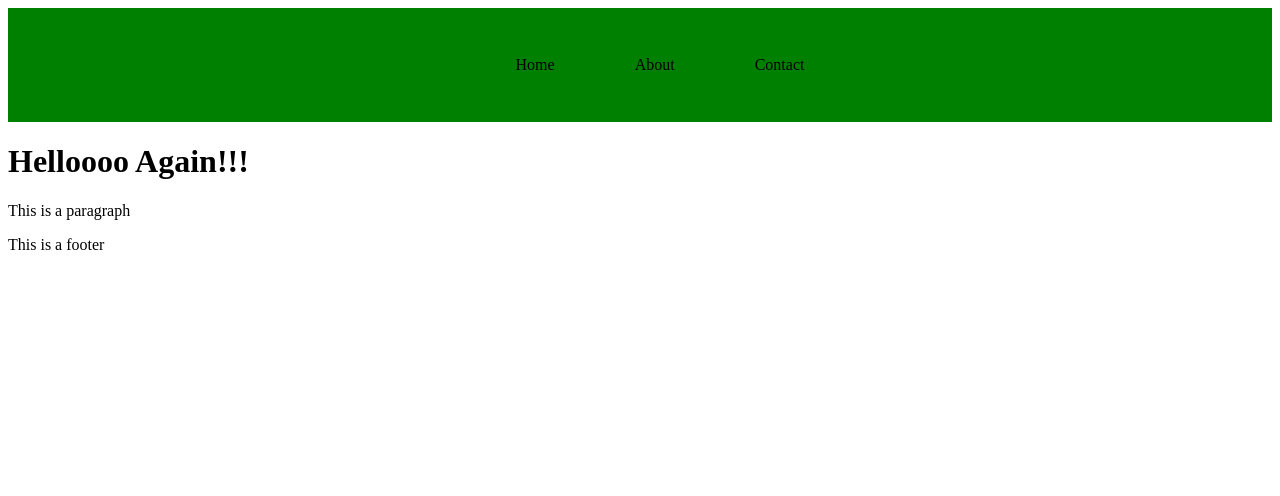
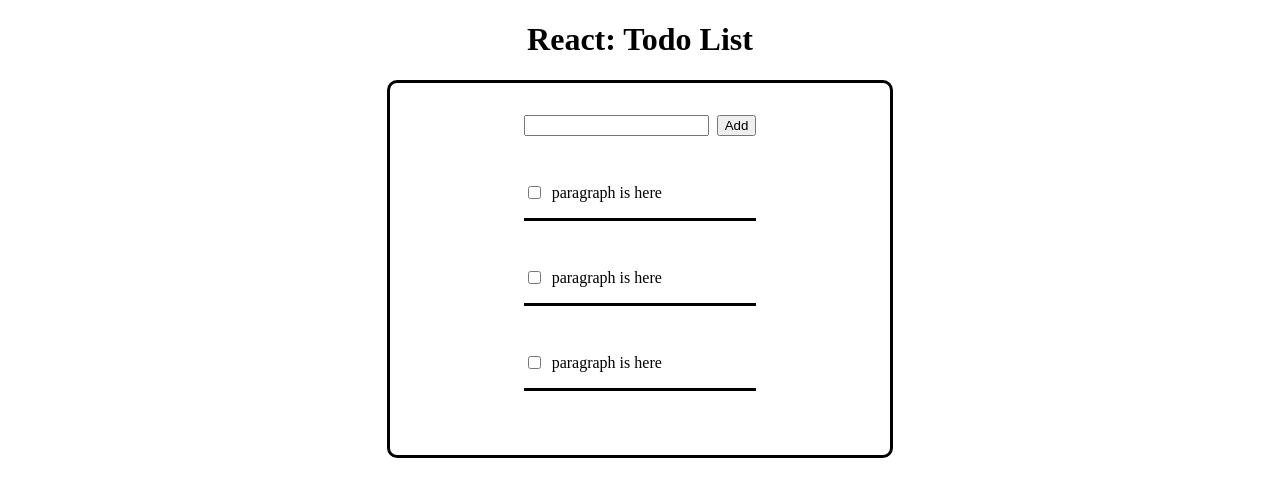
Before and after one commit to jvcataquiz/ReactJs-From-Scratch-to-MemeGenerator-, a React (Create React App) app in the folder my-app/: page / in a window 1280 px wide. Shown: the top 496 px of the page. Built offline with nearby package versions, Linux system fonts and the light colour scheme.

Commit message:
creating Todo list app using react

```diff
--- a/my-app/src/App.css
+++ b/my-app/src/App.css
@@ -1,38 +1,21 @@
-.App {
-  text-align: center;
+.Todo{
+  display: flex;
+  justify-content: center;
+  border: 3px solid black;
+  border-radius: 10px;
+  margin: 0rem 30%;
+}
+.Todo div div{
+  display: flex;
+  align-items: center;
+  border-bottom: 3px solid black;
+  gap: 0.5rem;
 }
 
-.App-logo {
-  height: 40vmin;
-  pointer-events: none;
+.Todo div {
+  margin-bottom: 2rem;
 }
-
-@media (prefers-reduced-motion: no-preference) {
-  .App-logo {
-    animation: App-logo-spin infinite 20s linear;
-  }
+.searchbar{
+  margin-top:2rem;
+  border-bottom: none !important;
 }
-
-.App-header {
-  background-color: #282c34;
-  min-height: 100vh;
-  display: flex;
-  flex-direction: column;
-  align-items: center;
-  justify-content: center;
-  font-size: calc(10px + 2vmin);
-  color: white;
-}
-
-.App-link {
-  color: #61dafb;
-}
-
-@keyframes App-logo-spin {
-  from {
-    transform: rotate(0deg);
-  }
-  to {
-    transform: rotate(360deg);
-  }
-}
--- a/my-app/src/App.js
+++ b/my-app/src/App.js
@@ -1,25 +1,30 @@
-import logo from './logo.svg';
+import React from 'react';
 import './App.css';
+import Todo from './components/Todo';
+const titlestyle = {
+  textAlign: "center"
+}
+const App = () => {
+  return (
+    <main>
+      <h1 style={titlestyle}>React: Todo List </h1>
 
-function App() {
-  return (
-    <div className="App">
-      <header className="App-header">
-        <img src={logo} className="App-logo" alt="logo" />
-        <p>
-          Edit <code>src/App.js</code> and save to reload.
-        </p>
-        <a
-          className="App-link"
-          href="https://reactjs.org"
-          target="_blank"
-          rel="noopener noreferrer"
-        >
-          Learn React
-        </a>
-      </header>
-    </div>
-  );
+
+
+      <div className='Todo'>
+
+        <div>
+          <div className='searchbar'>
+            <input id='search' type="text" />
+            <button id='add' >Add</button>
+          </div>
+          <Todo />
+          <Todo />
+          <Todo />
+        </div>
+      </div>
+    </main>
+  )
 }
-
+// const inputid = getElement
 export default App;
--- /dev/null
+++ b/my-app/src/components/Todo.js
@@ -0,0 +1,14 @@
+import React from "react";
+
+const Todo = () => {
+    return(
+        <div>
+            <input type="checkbox" id="check1" />
+            <p>paragraph is here</p>
+        </div>
+
+    )
+}
+
+
+export default Todo
--- a/my-app/src/index.js
+++ b/my-app/src/index.js
@@ -1,7 +1,7 @@
 // import React, { useLayoutEffect } from 'react';
 import React from 'react';
 import ReactDOM from 'react-dom/client';
-import App from './components/App';
+import App from './App';
 
 // import MyInfo  from './components/App';
 // import './index.css';
```
Also changed, not shown: my-app/public/index.html (line endings or trailing spaces).
